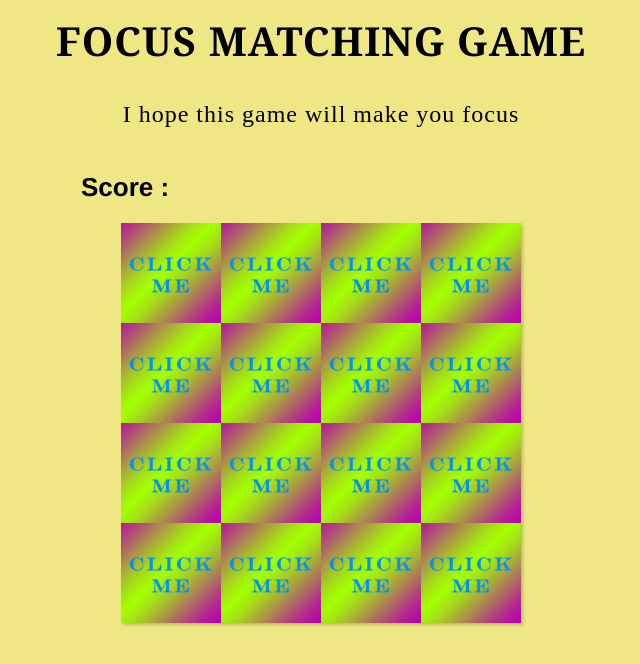
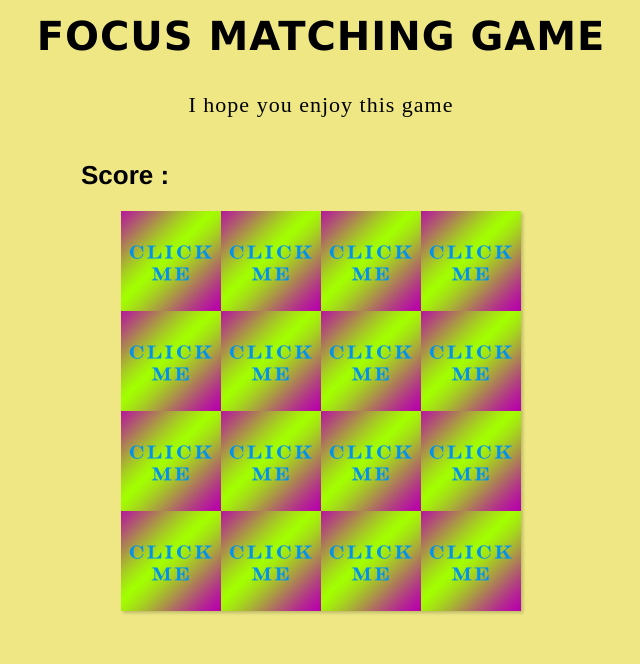
Before and after one commit to FatihAkmalH/Focus_Matching_Game, a plain HTML site: page index.html in a window 1280 px wide. Shown: the whole page, without its empty margins (319-959 px from the left). Drawn offline with Linux system fonts and the light colour scheme.

Commit message:
second commit

```diff
--- a/index.html
+++ b/index.html
@@ -11,7 +11,7 @@
     <div class="container">
         <div class="desc">
             <h2>Focus Matching Game</h2>
-            <p>I hope this game will make you focus</p>
+            <p>I hope you enjoy this game</p>
         </div>
         <div class="title">
             <h3>Score : <span id="result"></span></h3>
--- a/style.css
+++ b/style.css
@@ -20,7 +20,7 @@ body{
     text-align: center;
 }
 .desc h2{
-    font-family: Georgia, 'Times New Roman', Times, serif;
+    font-family: 'Lucida Sans', 'Lucida Sans Regular', 'Lucida Grande', 'Lucida Sans Unicode', Geneva, Verdana, sans-serif;
     font-weight: bold;
     font-size: 40px;
     margin-top: 5px;
@@ -28,7 +28,7 @@ body{
     letter-spacing: 1px;
 }
 .desc p{
-    font-size: 24px;
+    font-size: 22px;
     letter-spacing: 1px;
     font-weight: 500;
 }
```
